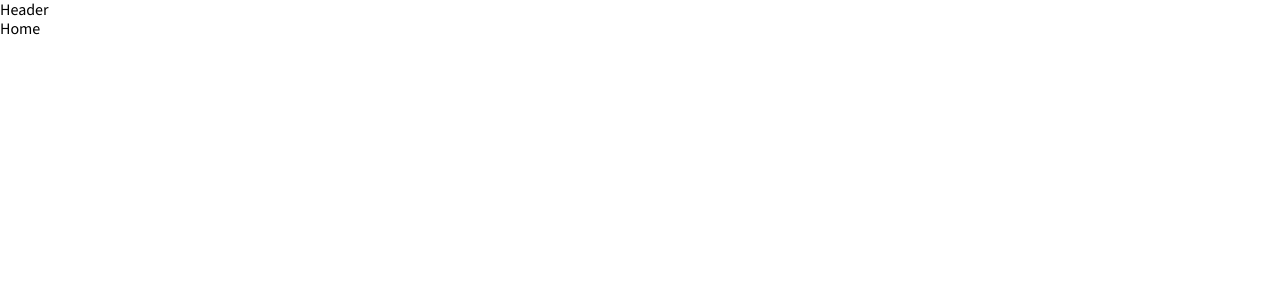
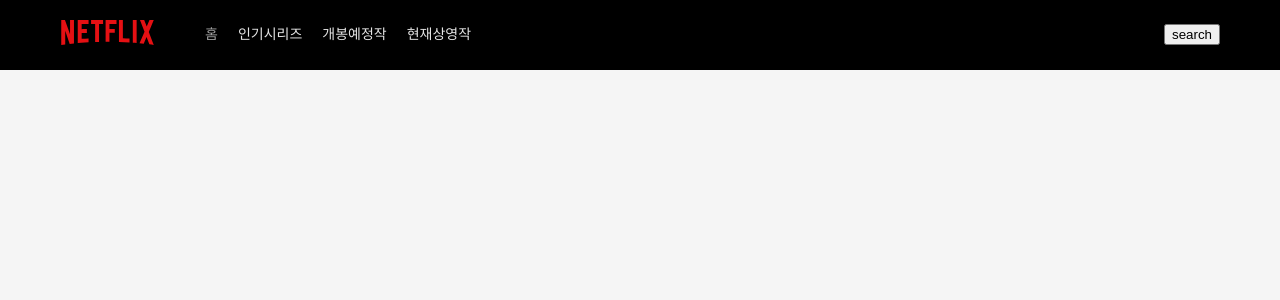
Before and after one commit to sarangdaddy/React-TS-Playground, a React (Create React App) app: page / in a window 1280 px wide. Shown: the top 300 px of the page. Built offline with nearby package versions, Linux system fonts and the light colour scheme; a web font is replaced by a local one.

Commit message:
Fear : Header(네비게이션) Tab 구현
- Router 경로 설정
- navLink를 이용하여 현재 페이지에 스타일 적용

```diff
--- a/src/components/Header/index.tsx
+++ b/src/components/Header/index.tsx
@@ -1,5 +1,44 @@
+import { Link } from 'react-router-dom';
+import * as S from './styles';
+import { motion } from 'framer-motion';
+import { ROUTE_PATH } from '@/router/routePath';
+
+const TABS = [
+  { id: 0, label: '홈', path: ROUTE_PATH.HOME },
+  { id: 1, label: '인기시리즈', path: ROUTE_PATH.POPULAR },
+  { id: 2, label: '개봉예정작', path: ROUTE_PATH.COMING_SOON },
+  { id: 3, label: '현재상영작', path: ROUTE_PATH.NOW_PLAYING },
+];
+
 const Header = () => {
-  return <h1>Header</h1>;
+  return (
+    <S.Navigation>
+      <S.Column>
+        <Link to={ROUTE_PATH.HOME}>
+          <S.Logo
+            variants={S.logoVariants}
+            whileHover="active"
+            xmlns="http://www.w3.org/2000/svg"
+            width="1024"
+            height="276.742"
+            viewBox="0 0 1024 276.742"
+          >
+            <motion.path d="M140.803 258.904c-15.404 2.705-31.079 3.516-47.294 5.676l-49.458-144.856v151.073c-15.404 1.621-29.457 3.783-44.051 5.945v-276.742h41.08l56.212 157.021v-157.021h43.511v258.904zm85.131-157.558c16.757 0 42.431-.811 57.835-.811v43.24c-19.189 0-41.619 0-57.835.811v64.322c25.405-1.621 50.809-3.785 76.482-4.596v41.617l-119.724 9.461v-255.39h119.724v43.241h-76.482v58.105zm237.284-58.104h-44.862v198.908c-14.594 0-29.188 0-43.239.539v-199.447h-44.862v-43.242h132.965l-.002 43.242zm70.266 55.132h59.187v43.24h-59.187v98.104h-42.433v-239.718h120.808v43.241h-78.375v55.133zm148.641 103.507c24.594.539 49.456 2.434 73.51 3.783v42.701c-38.646-2.434-77.293-4.863-116.75-5.676v-242.689h43.24v201.881zm109.994 49.457c13.783.812 28.377 1.623 42.43 3.242v-254.58h-42.43v251.338zm231.881-251.338l-54.863 131.615 54.863 145.127c-16.217-2.162-32.432-5.135-48.648-7.838l-31.078-79.994-31.617 73.51c-15.678-2.705-30.812-3.516-46.484-5.678l55.672-126.75-50.269-129.992h46.482l28.377 72.699 30.27-72.699h47.295z" />
+          </S.Logo>
+        </Link>
+        <S.Items>
+          {TABS.map((tab) => (
+            <S.Item key={tab.id} to={tab.path}>
+              {tab.label}
+            </S.Item>
+          ))}
+        </S.Items>
+      </S.Column>
+      <S.Column>
+        <button>search</button>
+      </S.Column>
+    </S.Navigation>
+  );
 };
 
 export default Header;
--- /dev/null
+++ b/src/components/Header/styles.ts
@@ -0,0 +1,67 @@
+import styled from 'styled-components';
+import { NavLink } from 'react-router-dom';
+import { motion } from 'framer-motion';
+
+export const Navigation = styled.nav`
+  display: flex;
+  justify-content: space-between;
+  align-items: center;
+  position: fixed;
+  width: 100%;
+  top: 0;
+  background-color: black;
+  font-size: 14px;
+  font-weight: 400;
+  padding: 20px 60px;
+  color: white;
+`;
+
+export const Column = styled.div`
+  display: flex;
+  align-items: center;
+`;
+
+export const Logo = styled(motion.svg)`
+  margin-right: 50px;
+  width: 95px;
+  height: 25px;
+  fill: ${(props) => props.theme.red};
+  cursor: pointer;
+`;
+
+export const Items = styled.ul`
+  display: flex;
+  align-items: center;
+`;
+
+export const Item = styled(NavLink)`
+  margin-right: 20px;
+  cursor: pointer;
+  color: ${(props) => props.theme.white.darker};
+  transition: 0.3s ease-in-out;
+
+  &.active {
+    opacity: 0.7;
+  }
+
+  &:hover {
+    opacity: 0.7;
+  }
+`;
+
+export const Search = styled.span`
+  color: white;
+
+  svg {
+    height: 25px;
+  }
+`;
+
+export const logoVariants = {
+  normal: {
+    scale: 1,
+  },
+  active: {
+    scale: 1.2,
+  },
+};
--- a/src/router/routePath.ts
+++ b/src/router/routePath.ts
@@ -1,6 +1,7 @@
 export const ROUTE_PATH = {
   ROOT: `${process.env.PUBLIC_URL}`,
   HOME: `${process.env.PUBLIC_URL}/`,
-  TV: `${process.env.PUBLIC_URL}/tv`,
-  SEARCH: `${process.env.PUBLIC_URL}/search`,
+  POPULAR: `${process.env.PUBLIC_URL}/popular`,
+  COMING_SOON: `${process.env.PUBLIC_URL}/coming-soon`,
+  NOW_PLAYING: `${process.env.PUBLIC_URL}/now-playing`,
 } as const;
--- /dev/null
+++ b/src/screens/ComingSoon/index.tsx
@@ -0,0 +1,5 @@
+const ComingSoon = () => {
+  return <h1>ComingSoon</h1>;
+};
+
+export default ComingSoon;
--- a/src/screens/Home/index.tsx
+++ b/src/screens/Home/index.tsx
@@ -1,5 +1,5 @@
 const Home = () => {
-  return <h1>Home</h1>;
+  return <div style={{ backgroundColor: 'whitesmoke', height: '200vh' }} />;
 };
 
 export default Home;
--- /dev/null
+++ b/src/screens/NowPlaying/index.tsx
@@ -0,0 +1,5 @@
+const NowPlaying = () => {
+  return <h1>NowPlaying</h1>;
+};
+
+export default NowPlaying;
--- /dev/null
+++ b/src/screens/Popular/index.tsx
@@ -0,0 +1,5 @@
+const Popular = () => {
+  return <h1>Popular</h1>;
+};
+
+export default Popular;
--- a/src/screens/Search/index.tsx
+++ /dev/null
@@ -1,5 +0,0 @@
-const Search = () => {
-  return <h1>Search</h1>;
-};
-
-export default Search;
--- a/src/screens/Tv/index.tsx
+++ /dev/null
@@ -1,5 +0,0 @@
-const Tv = () => {
-  return <h1>Tv</h1>;
-};
-
-export default Tv;
```
Also changed, not shown: src/api.ts (added, +92 -0 lines), src/router/index.tsx (+11 -6 lines).
